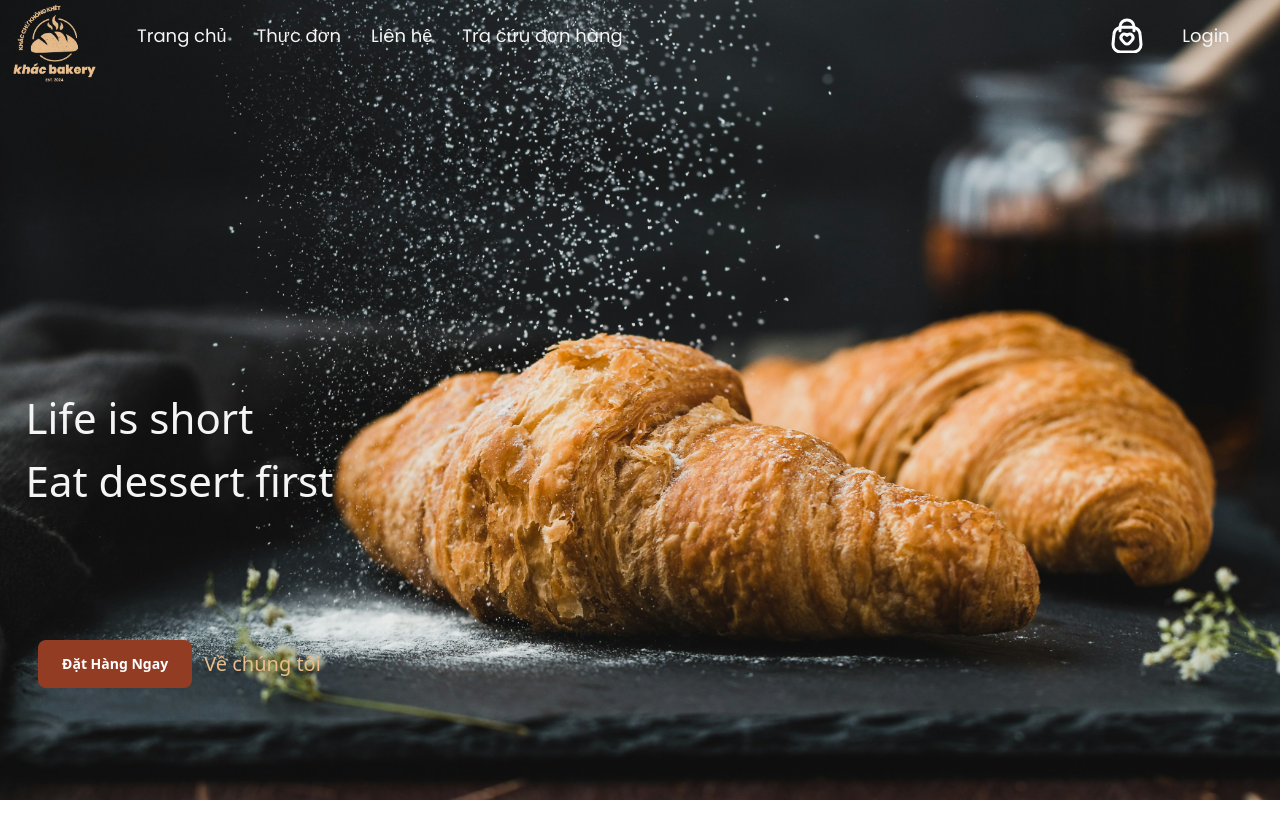
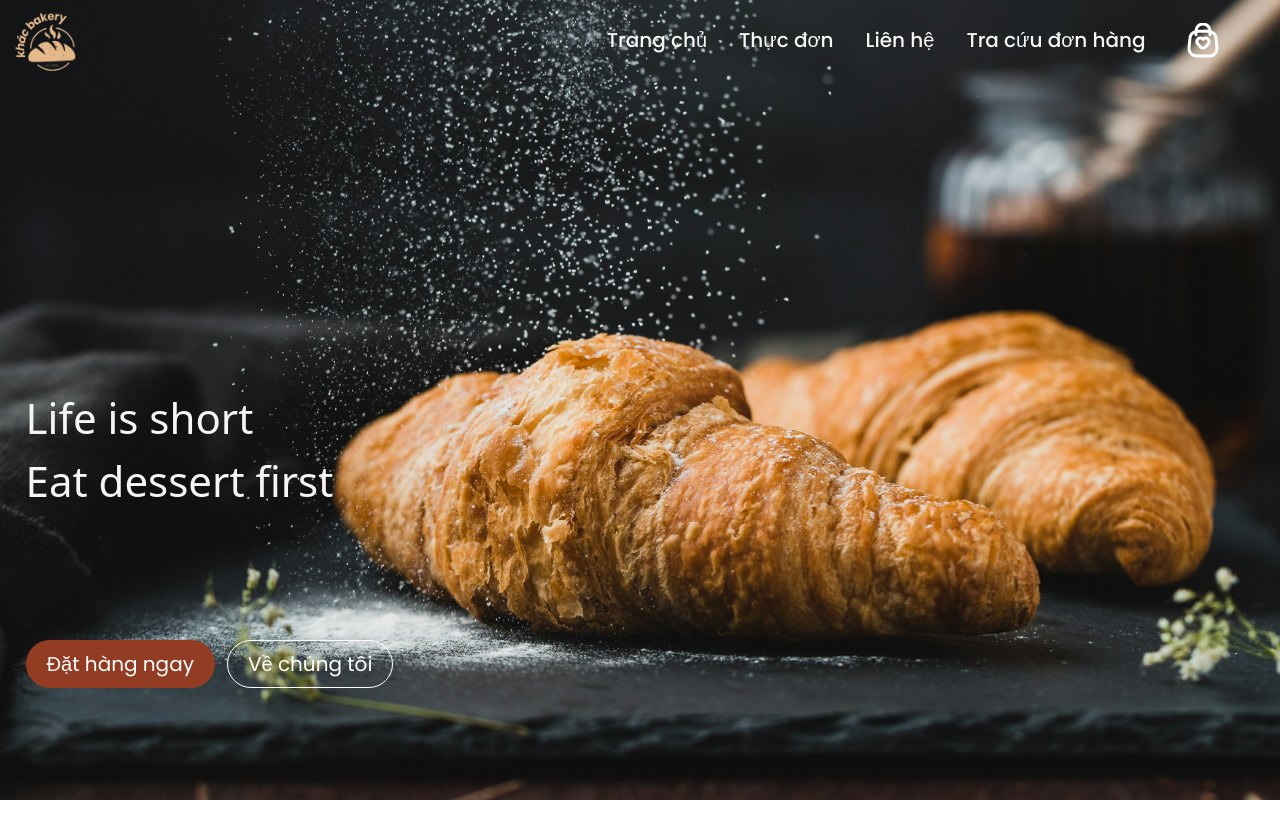
Before and after one commit to devkcng/bakery-store, a Next.js app: page / in a window 1280 px wide. Shown: the top 838 px of the page. Built offline with nearby package versions, Linux system fonts and the light colour scheme; a web font is replaced by a local one.

Commit message:
feat: Create navbar component and modify header v2

```diff
--- a/src/app/globals.css
+++ b/src/app/globals.css
@@ -5,6 +5,11 @@
 /* Ví dụ sử dụng font */
 body {
   height: 2000px;
+  overflow: -moz-scrollbars-none; /* Cho trình duyệt Firefox */
+  -ms-overflow-style: none; /* Cho IE và Edge */
+}
+body::-webkit-scrollbar {
+  display: none; /* Ẩn thanh cuộn cho trình duyệt WebKit */
 }
 :root {
   --background: #ffffff;
--- a/src/app/page.tsx
+++ b/src/app/page.tsx
@@ -1,8 +1,10 @@
 import Header from "@/components/header/header";
+import NavBar from "@/components/header/nav-bar";
 
 export default function Home() {
   return (
     <div>
+      {/* <NavBar></NavBar> */}
       <Header></Header>
     </div>
   );
--- a/src/components/header/header.css
+++ b/src/components/header/header.css
@@ -1,9 +1,14 @@
 .menu {
   font-family: Poppins, sans-serif;
+  margin-right: 2px;
+  overflow: hidden;
+  white-space: nowrap;
+  font-size: 20px;
+  font-weight: 500;
+}
+.menu:hover {
+  color: #e9bd8c;
 }
 .quote {
   font-family: "Sansita Swashed", system-ui;
 }
-.show {
-  background: #000;
-}
--- a/src/components/header/header.tsx
+++ b/src/components/header/header.tsx
@@ -2,14 +2,15 @@
 import React, { useEffect, useState } from "react";
 import "./header.css";
 import Button from "../button/button";
+import NavBar from "./nav-bar";
 // import img from "next/image";
 const Header = () => {
   const [showHeader, setShowHeader] = useState(false);
 
   useEffect(() => {
     const handleScroll = () => {
-      //   console.log(window.scrollY);
-      if (window.scrollY > 500) {
+      console.log(window.scrollY);
+      if (window.scrollY > 600) {
         setShowHeader(true);
       } else {
         setShowHeader(false);
@@ -22,56 +23,9 @@ const Header = () => {
   }, []);
   return (
     <header>
-      <nav
-        className={`navigation flex items-center justify-between content-between w-full h-auto fixed left-0 top-0 transition-all duration-600 ease-linear mt-[-2%] ${
-          showHeader === true ? "show bg-black opacity-80" : ""
-        }`}
-      >
-        <div className="flex justify-start items-center content-start">
-          <img
-            src="/imgs/logo_project.png"
-            className="logo w-[107px] h-[107px] mt-4 object-cover"
-            alt="Logo"
-          />
-          <a
-            href="#"
-            className="menu text-[#f5f5f5] font-poppins text-[18px] ml-[30px]"
-          >
-            Trang chủ
-          </a>
-          <a
-            href="#"
-            className="menu text-[#f5f5f5] font-poppins text-[18px] ml-[30px]"
-          >
-            Thực đơn
-          </a>
-          <a
-            href="#"
-            className="menu text-[#f5f5f5] font-poppins text-[18px] ml-[30px]"
-          >
-            Liên hệ
-          </a>
-          <a
-            href="#"
-            className="menu text-[#f5f5f5] font- text-[18px] ml-[30px]"
-          >
-            Tra cứu đơn hàng
-          </a>
-        </div>
-        <div className="flex justify-start items-center mr-[3%] p-3">
-          <img
-            src="/imgs/cart-heart-svgrepo-com-white.svg"
-            className="logo w-[50px] h-[35px] object-cover cursor-pointer"
-            alt="Logo"
-          />
-          <a
-            href="#"
-            className="menu text-[#f5f5f5] font- text-[18px] ml-[30px] pl-0"
-          >
-            Login
-          </a>
-        </div>
-      </nav>
+      <NavBar
+        className={`${showHeader === true ? " bg-black opacity-90" : ""}`}
+      ></NavBar>
 
       <div>
         <img
@@ -86,11 +40,18 @@ const Header = () => {
             Life is short <br />
             Eat dessert first
           </span>
-          <div className="mt-32 flex items-center justify-center  gap-x-3 text-sm w-full">
-            <Button className=" bg-[#933C24] w-[120px] font-semibold text-white border-black-10 rounded-[5px] h-12 p-4 text-center">
+          <div className="mt-32 flex items-content-between justify-center -z-[1]  gap-x-3 text-sm w-full">
+            <a
+              className="text-[#fff] text-xl inline-flex bg-[#933C24] justify-center items-center border border-transparent rounded-[30px] w-auto h-12 px-5 font-display"
+              href="#"
+            >
               Đặt hàng ngay
-            </Button>
-            <a className=" text-[#E9BD8C] text-xl w- inline-block " href="#">
+            </a>
+
+            <a
+              className="text-[#fff] text-xl inline-flex justify-center items-center border border-white rounded-[30px] w-auto h-12 px-5 font-display"
+              href="#"
+            >
               Về chúng tôi
             </a>
           </div>
--- /dev/null
+++ b/src/components/header/nav-bar.tsx
@@ -0,0 +1,55 @@
+import React, { FC } from "react";
+type NavBarProps = {
+  className?: string;
+};
+const NavBar: FC<NavBarProps> = ({ className = "", ...restProps }) => {
+  return (
+    <div>
+      <nav
+        className={`navigation flex items-center justify-between w-full h-auto fixed left-0 top-0 transition-all duration-600 ease-linear mt-[0] z-[1]   ${className}`}
+        {...restProps}
+      >
+        <div className="flex justify-start items-center content-start">
+          <img
+            src="/imgs/real-logo-removebg-preview.png"
+            className="logo w-[100px] h-[80px] object-cover"
+            alt="Logo"
+          />
+        </div>
+        <div className=" menu-bar flex justify-start items-center mr-[3%] p-3">
+          <a
+            href="#"
+            className="menu text-[#f5f5f5] font-poppins text-[18px] ml-[30px]"
+          >
+            Trang chủ
+          </a>
+          <a
+            href="#"
+            className="menu text-[#f5f5f5] font-poppins text-[18px] ml-[30px]"
+          >
+            Thực đơn
+          </a>
+          <a
+            href="#"
+            className="menu text-[#f5f5f5] font-poppins text-[18px] ml-[30px]"
+          >
+            Liên hệ
+          </a>
+          <a
+            href="#"
+            className="menu text-[#f5f5f5] font- text-[18px] ml-[30px]"
+          >
+            Tra cứu đơn hàng
+          </a>
+          <img
+            src="/imgs/cart-heart-svgrepo-com2.svg"
+            className="menu logo w-[50px] h-[35px] p-0 object-cover cursor-pointer ml-[30px]"
+            alt="Logo"
+          />
+        </div>
+      </nav>
+    </div>
+  );
+};
+
+export default NavBar;
--- a/tailwind.config.ts
+++ b/tailwind.config.ts
@@ -14,6 +14,9 @@ const config: Config = {
         primary: "#933C24",
         secondary: "#6F5CF1",
       },
+      fontFamily: {
+        display: ["Poppins", "sans-serif"],
+      },
     },
   },
   plugins: [],
```
Also changed, not shown: public/imgs/cart-heart-svgrepo-com2.svg (added), public/imgs/real-logo-removebg-preview.png (added).
